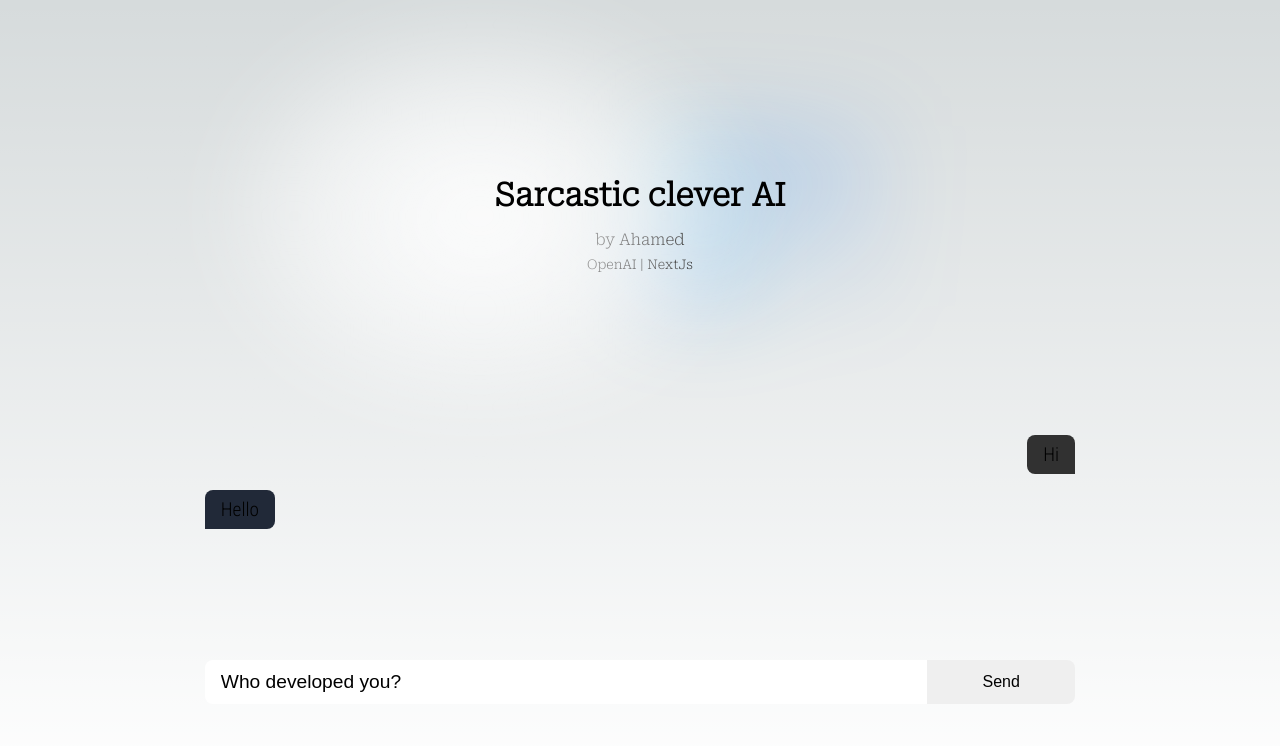
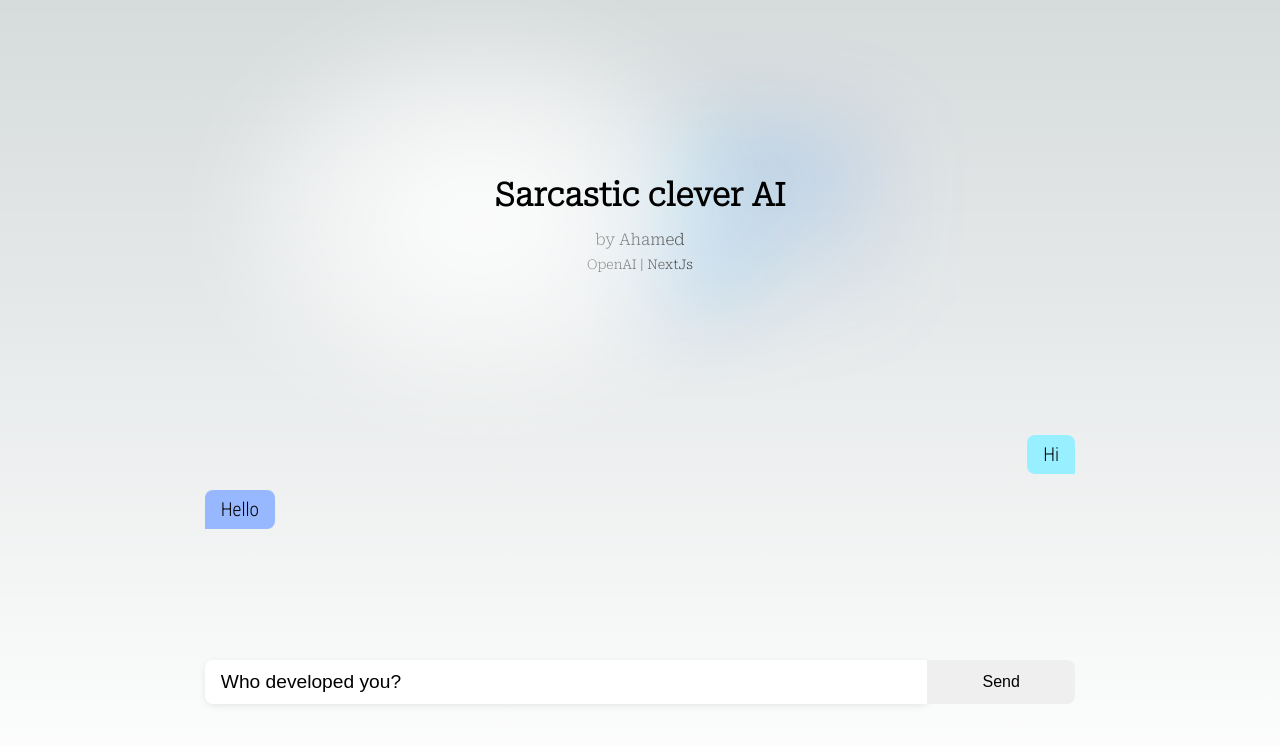
Before and after one commit to AhamedR/sarcastic-clever-ai, a Next.js app: page / in a window 1280 px wide. Shown: the top 746 px of the page. Built offline with nearby package versions, Linux system fonts and the light colour scheme.

Commit message:
fix: Dark and light theme style updated

```diff
--- a/styles/globals.css
+++ b/styles/globals.css
@@ -38,6 +38,11 @@
   --callout-border-rgb: 172, 175, 176;
   --card-rgb: 180, 185, 188;
   --card-border-rgb: 131, 134, 135;
+
+  --background-primary: #97efff;
+  --background-secondary: #97b8ff;
+  --background-third: #7ea7ff;
+  --background-fourth: #6092ff;
 }
 
 @media (prefers-color-scheme: dark) {
@@ -70,6 +75,9 @@
     --callout-border-rgb: 108, 108, 108;
     --card-rgb: 100, 100, 100;
     --card-border-rgb: 200, 200, 200;
+
+    --background-primary: #313131;
+    --background-secondary: #212938;
   }
 }
 
--- a/styles/messageBox/index.module.scss
+++ b/styles/messageBox/index.module.scss
@@ -3,12 +3,12 @@
 .user {
   align-self: flex-end;
   border-radius: .5rem .5rem 0 .5rem;
-  background: #313131;
+  background: var(--background-primary);
 }
 
 .robot {
   border-radius: .5rem .5rem .5rem 0;
-  background: #212938;
+  background: var(--background-secondary);
 }
 
 .messageForm {
@@ -59,6 +59,7 @@
 
 .messageBox {
   font-size: 1.2rem;
+  box-shadow: 0px 2px 8px -1px #0000001a;
   border: transparent;
   border-radius: .5rem .5rem 0 0 ;
   padding: .5rem 1rem;
@@ -75,6 +76,7 @@
   border: none;
   border-radius: 0 0 .5rem .5rem;
   font-size: 1rem;
+  cursor: pointer;
 
   @media (min-width: 700px) {
     width: 20%;
@@ -92,10 +94,10 @@
   a {
     padding: .15rem .3rem;
     border-radius: .2rem;
-    background: #011d50;
+    background: var(--background-third);
 
     &:hover {
-      background: #022b79;
+      background: var(--background-fourth);
     }
   }
 }
```
